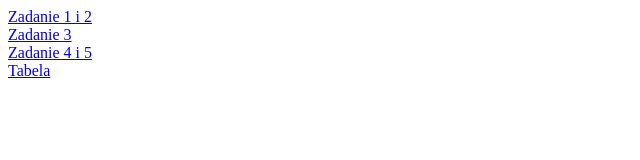
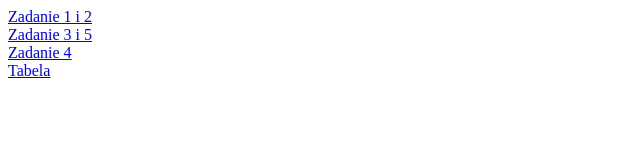
Before and after one commit to Hawajczyk/Polska-g-r-, a plain HTML site: page index.html in a window 1280 px wide. Shown: the full height of the page, 0-640 px from the left. Drawn offline with Linux system fonts and the light colour scheme.

Commit message:
Update index.html

```diff
--- a/index.html
+++ b/index.html
@@ -7,8 +7,8 @@
 <body>
   <div>
     <a href="https://hawajczyk.github.io/Zadanie-1-2/">Zadanie 1 i 2</a><br/>
-    <a href="https://hawajczyk.github.io/zadania-tee/">Zadanie 3</a><br/>
-    <a href="https://hawajczyk.github.io/zadndidd/">Zadanie 4 i 5</a><br/>
+    <a href="https://hawajczyk.github.io/zadania-tee/">Zadanie 3 i 5</a><br/>
+    <a href="https://hawajczyk.github.io/zadndidd/">Zadanie 4</a><br/>
     <a href="https://hawajczyk.github.io/tabela/">Tabela</a><br/>
   </div>
 </body>
```
